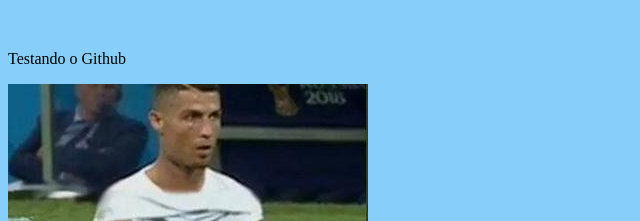
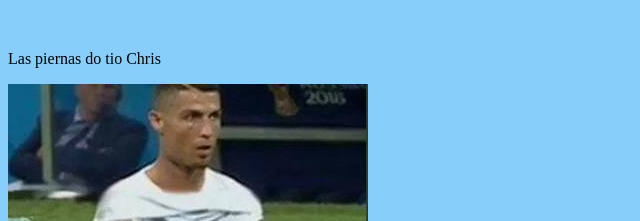
Before and after one commit to butano012007/butano012007.github.io, a plain HTML site: page index.html in a window 1280 px wide. Shown: the part 148-369 px from the top of the page, 0-640 px from the left. Drawn offline with Linux system fonts and the light colour scheme.

```diff
--- a/index.html
+++ b/index.html
@@ -6,7 +6,7 @@
 </head>
   <body>
     <h1>Bem vindos ao meu site</h1>
-    <p>Testando o Github</p>
+    <p>Las piernas do tio Chris</p>
     <img src="toda-a-forca-das-pernas-de-cristiano-ronaldo-nao-foi-suficiente-para-evitar-a-eliminacao-1530392604527_v2_360x1.jpg">
    </body>
   </html>
```
